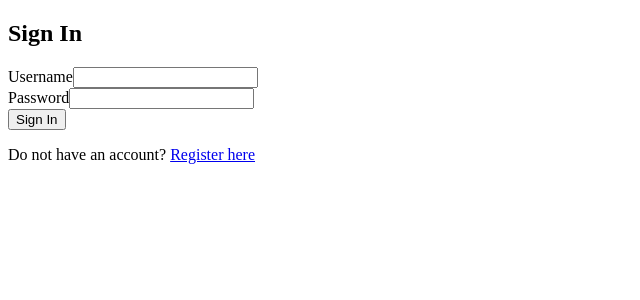
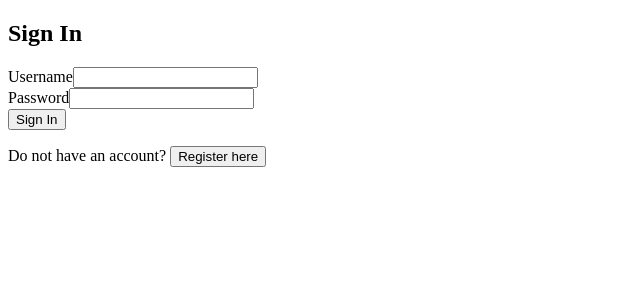
Before and after one commit to lakshannaveen/Final-Year-Frontend, a Next.js app: page /Signin in a window 1280 px wide. Shown: the top 300 px of the page, without its empty margins (0-640 px from the left). Built offline with nearby package versions, Linux system fonts and the light colour scheme.

Commit message:
link issue fixed

```diff
--- a/src/app/page.tsx
+++ b/src/app/page.tsx
@@ -16,7 +16,7 @@ export default function Index() {
       case "register":
         return <Register />;
       case "signin":
-        return <SignIn />;
+        return <SignIn setCurrentView={setCurrentView} />;
       default:
         return <Home />;
     }
--- a/src/pages/Signin.tsx
+++ b/src/pages/Signin.tsx
@@ -1,9 +1,12 @@
 "use client";
 
 import { useState } from "react";
-import Link from "next/link";
 
-export default function SignIn() {
+interface SignInProps {
+  setCurrentView: (view: string) => void;
+}
+
+export default function SignIn({ setCurrentView }: SignInProps) {
   const [formData, setFormData] = useState({
     username: "",
     password: "",
@@ -119,15 +122,16 @@ export default function SignIn() {
           Sign In
         </button>
 
-        {/* Link to Register */}
+        {/* Link to Register (changes view instead of redirecting) */}
         <p className="mt-4 text-center text-green-700">
           Do not have an account?{" "}
-          <Link
-            href="/register"
+          <button
+            type="button"
+            onClick={() => setCurrentView("register")}
             className="font-semibold underline hover:text-green-900 transition"
           >
             Register here
-          </Link>
+          </button>
         </p>
       </form>
     </div>
```
